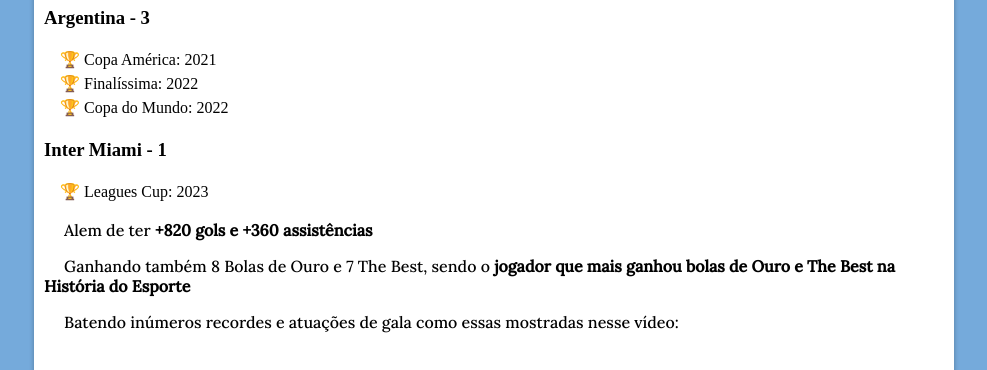
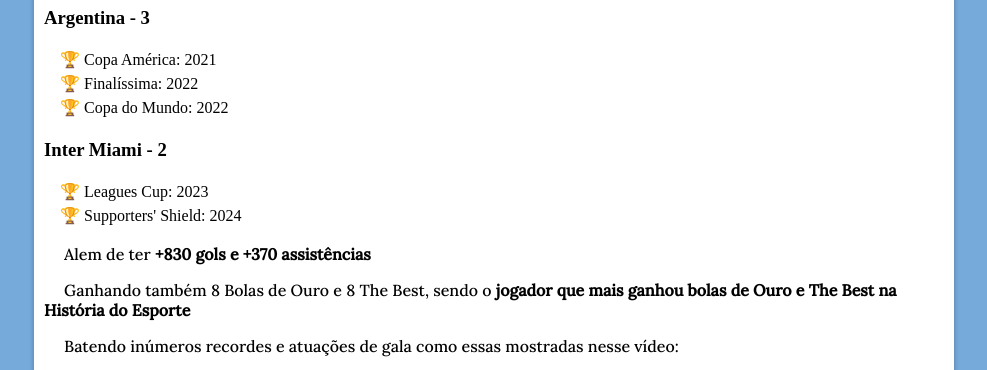
Before and after one commit to Dudu38fps/projeto-messi, a plain HTML site: page index.html in a window 1280 px wide. Shown: the part 1140-1510 px from the top of the page, without its empty margins (146-1133 px from the left). Drawn offline with Linux system fonts and the light colour scheme; grey boxes are pictures that could not be loaded.

Commit message:
atualizações

```diff
--- a/index.html
+++ b/index.html
@@ -45,12 +45,13 @@
             <li>Finalíssima: 2022</li>
             <li>Copa do Mundo: 2022</li>
         </ul>
-        <h3>Inter Miami - 1</h3>
+        <h3>Inter Miami - 2</h3>
         <ul>
             <li>Leagues Cup: 2023</li>
+            <li>Supporters' Shield: 2024</li>
         </ul>
-        <p>Alem de ter <strong>+820 gols e +360 assistências</strong></p>
-        <p>Ganhando também 8 Bolas de Ouro e 7 The Best, sendo o <strong>jogador que mais ganhou bolas de Ouro e The Best na História do Esporte </strong></p>
+        <p>Alem de ter <strong>+830 gols e +370 assistências</strong></p>
+        <p>Ganhando também 8 Bolas de Ouro e 8 The Best, sendo o <strong>jogador que mais ganhou bolas de Ouro e The Best na História do Esporte </strong></p>
         <p>Batendo inúmeros recordes e atuações de gala como essas mostradas nesse vídeo:</p>
         <div class="video"><iframe width="560" height="315" src="https://www.youtube.com/embed/YhfI7OhjjvQ?si=SG2ijvo9hUPCr_23" title="YouTube video player" frameborder="0" allow="accelerometer; autoplay; clipboard-write; encrypted-media; gyroscope; picture-in-picture; web-share" allowfullscreen></iframe></div>
      </article>
--- a/style.css
+++ b/style.css
@@ -105,6 +105,7 @@ footer {
 footer > q {
     display: block;
     text-align: center;
+
 }
 
 footer > p {
```
